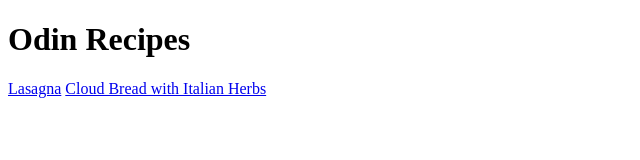
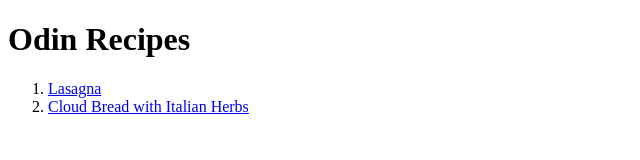
Before and after one commit to derrickl858/odin_web, a plain HTML site: page index.html in a window 1280 px wide. Shown: the whole page, without its empty margins (0-640 px from the left). Drawn offline with Linux system fonts and the light colour scheme.

Commit message:
Added items as list

```diff
--- a/index.html
+++ b/index.html
@@ -8,7 +8,10 @@
     <body>
         <h1>Odin Recipes</h1>
 
-        <a href="recipes/lasagna.html">Lasagna</a>
-        <a href="recipes/bread.html">Cloud Bread with Italian Herbs</a>
+        <ol>
+            <li><a href="recipes/lasagna.html">Lasagna</a></li>
+            <li><a href="recipes/bread.html">Cloud Bread with Italian Herbs</a></li>
+        </ol>
+
     </body>
 </html>
```
